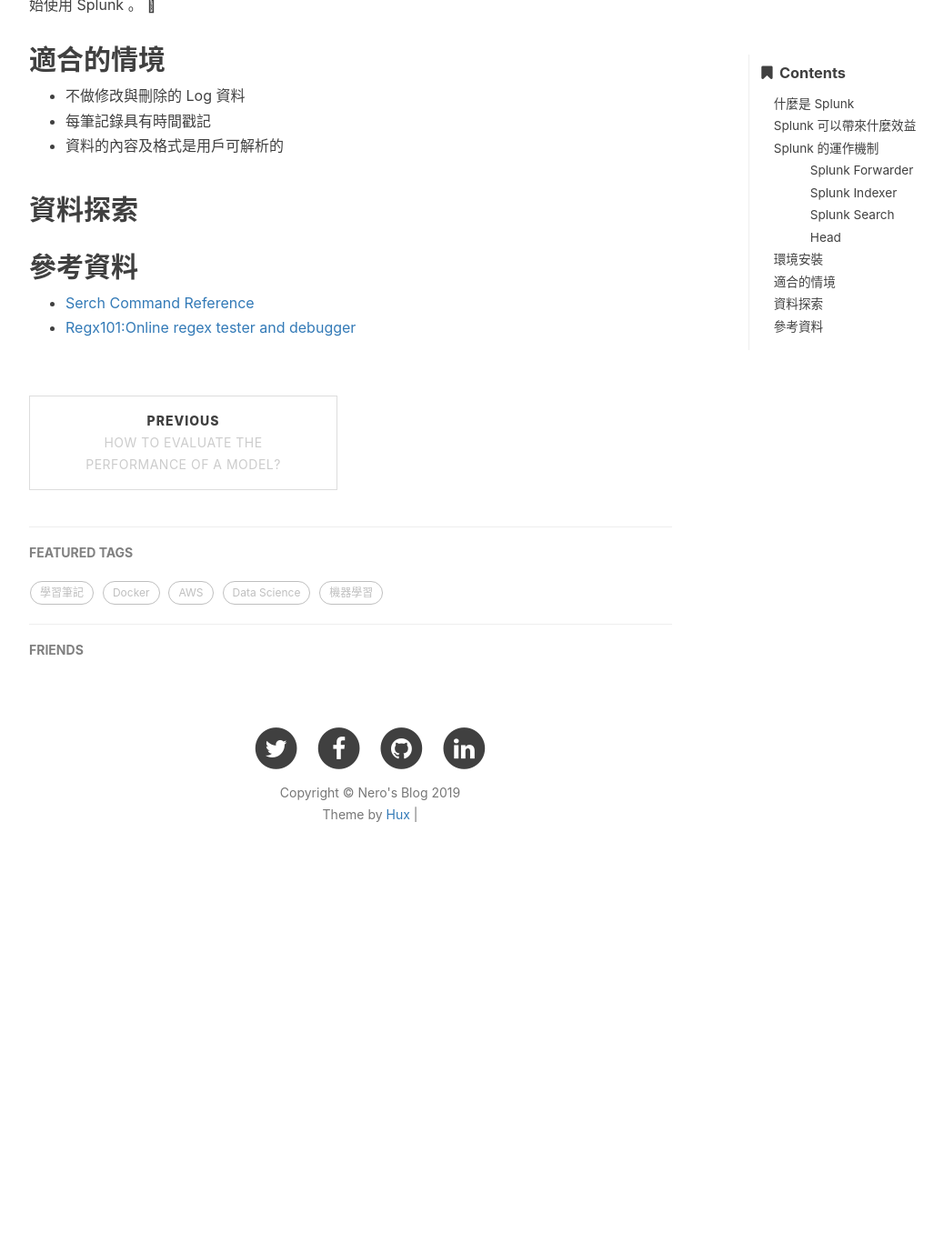
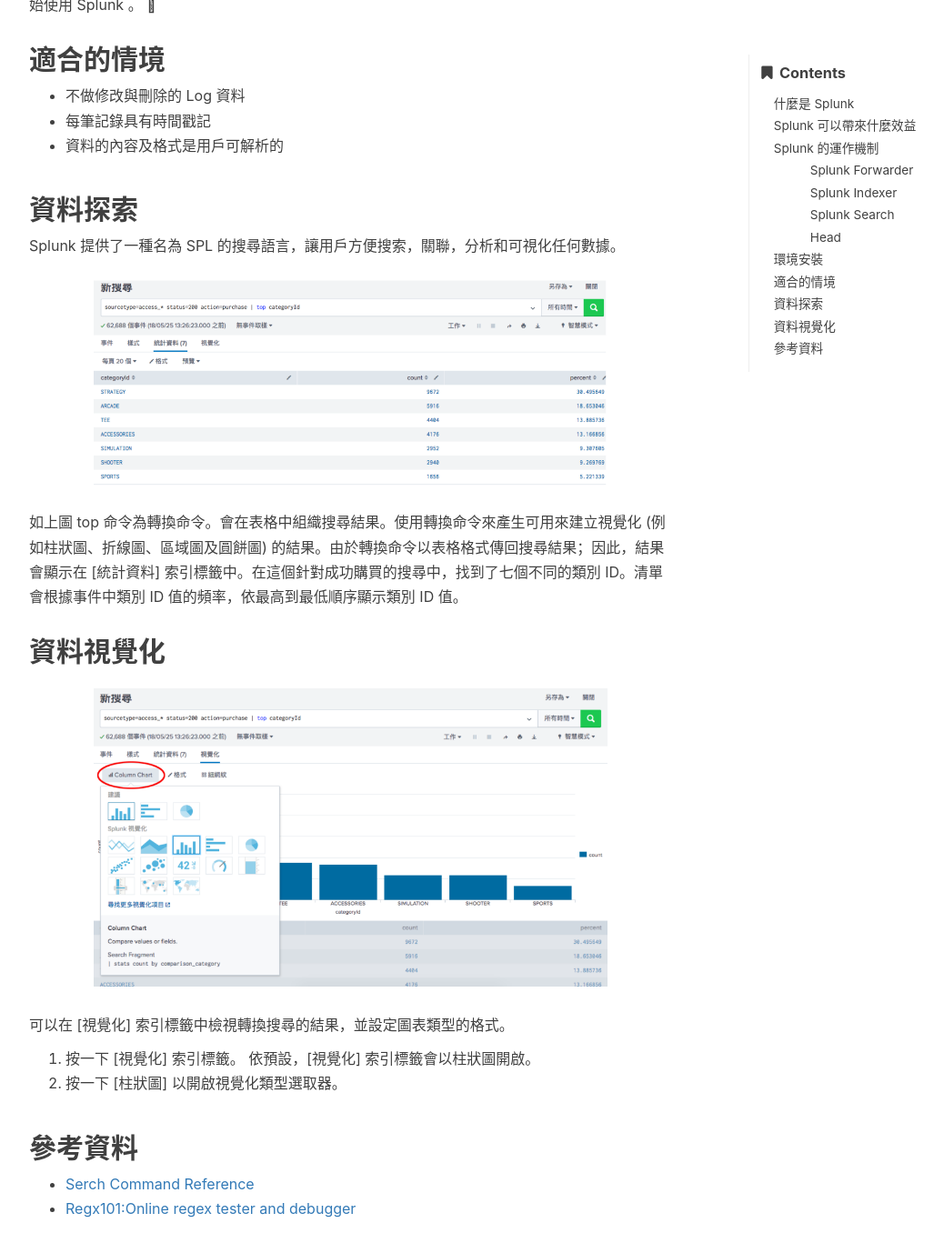
Before and after one commit to NeroCube/nerocube.github.io, a Jekyll site: the page built from _posts/2019-04-24-how-world-splunk.md, in a window 1280 px wide and 1400 px high, scrolled down 3475 px. Shown: the top 1378 px of the window at 91% size, without its empty margins (233-1271 px from the left). Built offline with Jekyll 4.4.1, drawn with Linux system fonts in a browser that asks for light colours; nearby versions of some CDN libraries; comment, search, counter and statistics services are not loaded; before the commit the page ends 4475 px from its top, so only the background shows below that.

Commit message:
add data exploration and data visualization section

```diff
--- a/_posts/2019-04-24-how-world-splunk.md
+++ b/_posts/2019-04-24-how-world-splunk.md
@@ -115,6 +115,25 @@
 ## 資料探索
 {:toc}
 
+Splunk 提供了一種名為 SPL 的搜尋語言，讓用戶方便搜索，關聯，分析和可視化任何數據。
+
+<p align="center">
+  <img width="80%" height="80%" src="https://raw.githubusercontent.com/NeroCube/nerocube.github.io/master/img/in-post/2019-04-24-how-world-splunk/splunk-example.png">
+</p>
+
+如上圖 top 命令為轉換命令。會在表格中組織搜尋結果。使⽤轉換命令來產⽣可⽤來建⽴視覺化 (例如柱狀圖、折線圖、區域圖及圓餅圖) 的結果。由於轉換命令以表格格式傳回搜尋結果；因此，結果會顯⽰在 [統計資料] 索引標籤中。在這個針對成功購買的搜尋中，找到了七個不同的類別 ID。清單會根據事件中類別 ID 值的頻率，依最⾼到最低順序顯⽰類別 ID 值。
+
+## 資料視覺化
+
+<p align="center">
+  <img width="80%" height="80%" src="https://raw.githubusercontent.com/NeroCube/nerocube.github.io/master/img/in-post/2019-04-24-how-world-splunk/splunk-example2.png">
+</p>
+
+可以在 [視覺化] 索引標籤中檢視轉換搜尋的結果，並設定圖表類型的格式。
+1. 按⼀下 [視覺化] 索引標籤。
+依預設，[視覺化] 索引標籤會以柱狀圖開啟。
+2. 按⼀下 [柱狀圖] 以開啟視覺化類型選取器。
+
 ## 參考資料
 {:toc}
 
```
Also changed, not shown: img/in-post/2019-04-24-how-world-splunk/splunk-example.png (added), img/in-post/2019-04-24-how-world-splunk/splunk-example2.png (added).
